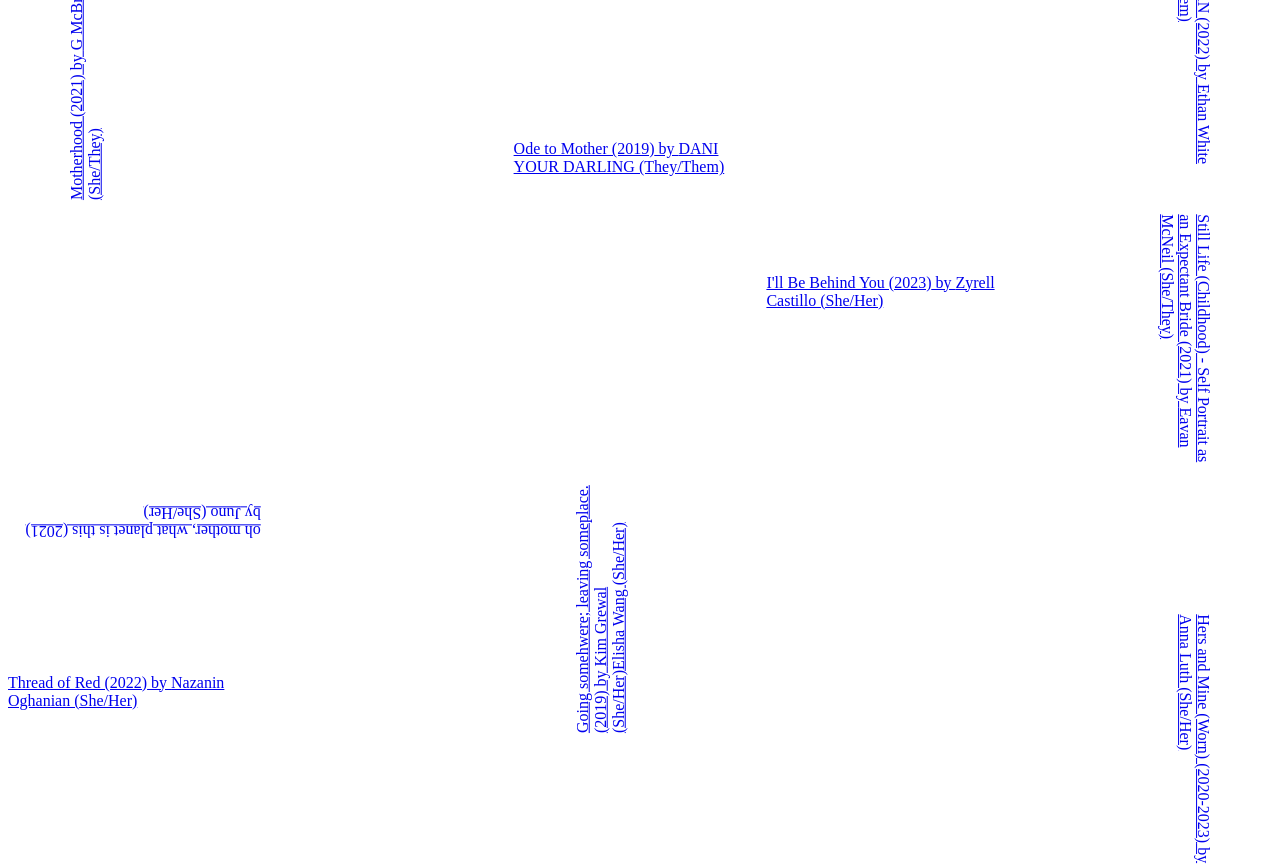
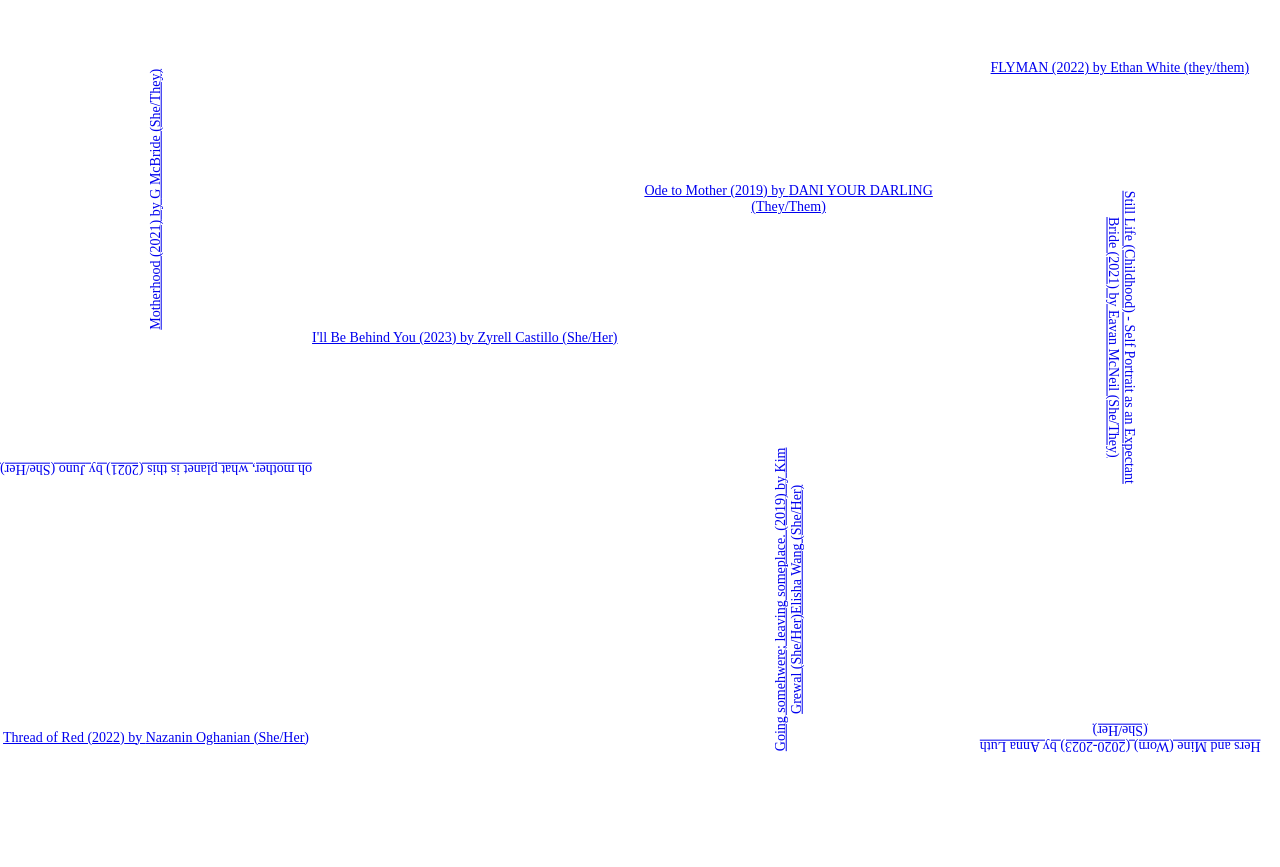
Before and after one commit to adirar111/mother-hatchling, an Astro site: page / in a window 1280 px wide. Shown: the part 73-940 px from the top of the page. After the commit the page ends 880 px from the top, so only its background shows below. Built offline with nearby package versions, Linux system fonts and the light colour scheme; Astro itself is replaced by a stand-in of ours.

Commit message:
OKAYYYYY

```diff
--- a/src/components/ArtworkLinks.module.css
+++ b/src/components/ArtworkLinks.module.css
@@ -1,9 +1,18 @@
 .grid {
-  /* 4 rows 5 columns */
+  overflow-x: hidden;
   display: grid;
-  grid-template-rows: repeat(6, 1fr [row-start]);
-  grid-template-columns: repeat(5, 1fr [col-start]);
-  height: 100%;
+  grid-template-rows: repeat(6, auto [row-start]);
+  grid-template-columns: repeat(5, auto [col-start]);
+  min-height: 100vh;
+}
+
+.gridItem {
+  display: flex;
+  justify-content: center;
+  align-items: center;
+  text-align: center;
+  overflow: initial;
+  font-size: 14px;
 }
 
 .rotateLeft {
--- a/src/components/ArtworkLinks.tsx
+++ b/src/components/ArtworkLinks.tsx
@@ -16,6 +16,7 @@ export default function ArtworkLinks() {
     thread_of_red: Artworks[8],
   };
 
+  const Empty = () => <div className={styles.gridItem} />;
   const Link = ({
     artwork,
     rotateLeft,
@@ -27,75 +28,78 @@ export default function ArtworkLinks() {
     rotateRight?: boolean;
     rotateUpside?: boolean;
   }) => {
-    let classNames = ""
+    let classNames = "";
     if (rotateLeft) {
-       classNames += `${styles.rotateLeft} `
+      classNames += `${styles.rotateLeft} `;
     }
     if (rotateRight) {
-       classNames += `${styles.rotateRight} `
+      classNames += `${styles.rotateRight} `;
     }
     if (rotateUpside) {
-       classNames += `${styles.rotateUpside} `
+      classNames += `${styles.rotateUpside} `;
     }
+    // classNames = "";
     return (
-      <a href={`${import.meta.env.BASE_URL}artworks/${artwork.artworkName}`} className={classNames.trim()}>
-        {artwork.artworkName} by {artwork.props.artists}
-      </a>
+      <div className={`${classNames}${styles.gridItem}`}>
+        <a href={`${import.meta.env.BASE_URL}artworks/${artwork.artworkName}`}>
+          {artwork.artworkName} by {artwork.props.artists}
+        </a>
+      </div>
     );
   };
 
   const row1 = (
     <>
-      <Link artwork={art_table.motherhood} rotateLeft></Link>
-      <p />
-      <p />
-      <p />
-      <Link artwork={art_table.flyman} rotateRight></Link>
+      <Empty />
+      <Empty />
+      <Empty />
+      <Empty />
+      <Link artwork={art_table.flyman} />
     </>
   );
   const row2 = (
     <>
-      <p />
-      <p />
-      <Link artwork={art_table.ode_to_mother}></Link>
-      <p />
-      <p />
+      <Link artwork={art_table.motherhood} rotateLeft></Link>
+      <Empty />
+      <Link artwork={art_table.ode_to_mother} />
+      <Empty />
+      <Empty />
     </>
   );
   const row3 = (
     <>
-      <p />
-      <p />
-      <p />
-      <Link artwork={art_table.ill_be_behind_you}></Link>
-      <Link artwork={art_table.still_life} rotateRight></Link>
+      <Empty />
+      <Link artwork={art_table.ill_be_behind_you} />
+      <Empty />
+      <Empty />
+      <Link artwork={art_table.still_life} rotateRight />
     </>
   );
   const row4 = (
     <>
-      <Link artwork={art_table.oh_mother} rotateUpside></Link>
-      <p />
-      <p />
-      <p />
-      <p />
+      <Link artwork={art_table.oh_mother} rotateUpside />
+      <Empty />
+      <Empty />
+      <Empty />
+      <Empty />
     </>
   );
   const row5 = (
     <>
-      <p />
-      <p />
-      <Link artwork={art_table.going_somewhere} rotateLeft></Link>
-      <p />
-      <p />
+      <Empty />
+      <Empty />
+      <Link artwork={art_table.going_somewhere} rotateLeft />
+      <Empty />
+      <Empty />
     </>
   );
   const row6 = (
     <>
       <Link artwork={art_table.thread_of_red}></Link>
-      <p />
-      <p />
-      <p />
-      <Link artwork={art_table.hers_and_mine} rotateRight></Link>
+      <Empty />
+      <Empty />
+      <Empty />
+      <Link artwork={art_table.hers_and_mine} rotateUpside />
     </>
   );
 
--- a/src/layouts/HomeLayout.astro
+++ b/src/layouts/HomeLayout.astro
@@ -12,6 +12,15 @@ import Layout from "./Layout.astro"
 </Layout>
 
 <style>
-body {
-}
+  body {
+    display: flex;
+    flex-direction: column;
+    min-height: 100vh;
+    margin: 0;
+  }
+  /* @media only screen and (max-width: 600px) { */
+  /*   body { */
+  /*     height: auto; */
+  /*   } */
+  /* } */
 </style>
--- a/src/layouts/Layout.astro
+++ b/src/layouts/Layout.astro
@@ -10,7 +10,7 @@ const { title } = Astro.props;
 <html lang="en">
   <head>
     <meta charset="UTF-8" />
-    <meta name="viewport" content="width=device-width" />
+    <meta name="viewport" content="width=device-width, initial-scale=1">
     <link
       rel="icon"
       type="image/svg+xml"
@@ -25,9 +25,9 @@ const { title } = Astro.props;
 <style is:global>
   html {
     height: 100%;
+    width: 100%;
   }
   body {
-    height: 800px;
   }
   a:visited {
     color: blue;
--- a/src/layouts/PageLayout.astro
+++ b/src/layouts/PageLayout.astro
@@ -19,9 +19,10 @@ import Layout from "./Layout.astro"
   .top {
     display: flex;
     justify-content: space-between;
+    align-items: center;
   }
   body {
-    width: 70%;
+    width: 80%;
     margin: auto;
   }
 </style>
```
